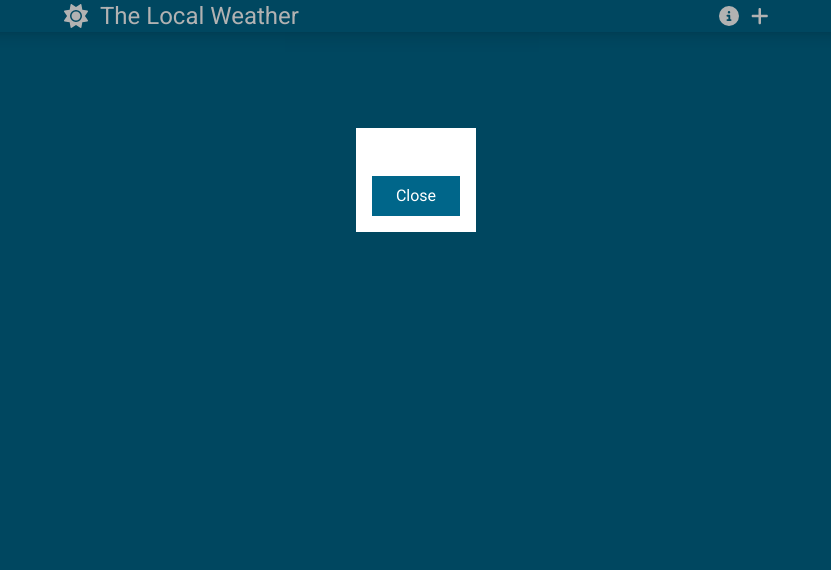
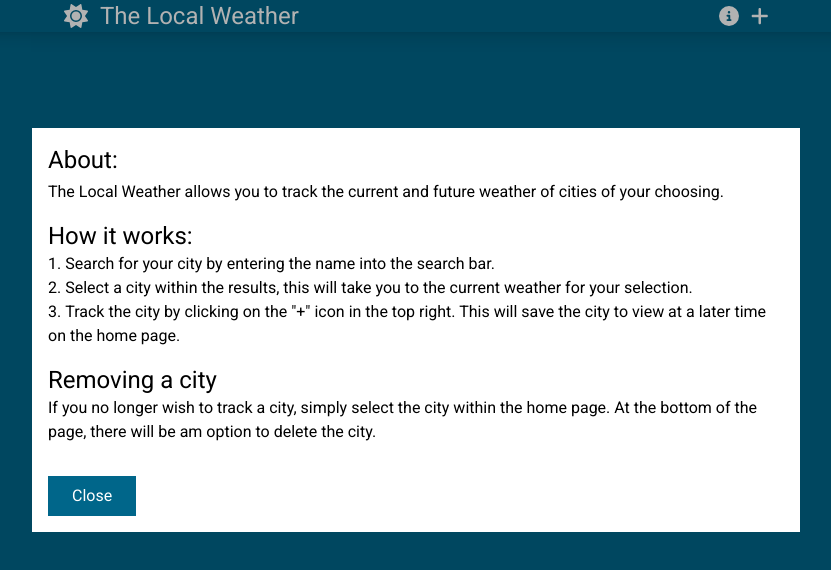
Before and after one commit to LaupWing/NetNinja-Weather-App-Build-Vue-3-Tailwind-, a Vue app: page / in a window 1280 px wide. Shown: the top 570 px of the page, without its empty margins (224-1055 px from the left). Built offline with nearby package versions, Linux system fonts and the light colour scheme.

Commit message:
base modal content in sitenavt

```diff
--- a/src/components/SiteNavigation.vue
+++ b/src/components/SiteNavigation.vue
@@ -11,10 +11,43 @@
          </router-link>
 
          <div class="flex gap-3 flex-1 justify-end">
-            <font-awesome-icon icon="fa-solid fa-circle-info" class="text-xl hover:text-weather-secondary duration-150 cursor-pointer"/>
-            <font-awesome-icon icon="fa-solid fa-plus" class="text-xl hover:text-weather-secondary duration-150 cursor-pointer"/>
+            <font-awesome-icon icon="fa-solid fa-circle-info"
+               class="text-xl hover:text-weather-secondary duration-150 cursor-pointer" />
+            <font-awesome-icon icon="fa-solid fa-plus"
+               class="text-xl hover:text-weather-secondary duration-150 cursor-pointer" />
          </div>
-         <BaseModal/>
+         <BaseModal>
+            <div class="text-black">
+               <h1 class="text-2xl mb-1">About:</h1>
+               <p class="mb-4">
+                  The Local Weather allows you to track the current and
+                  future weather of cities of your choosing.
+               </p>
+               <h2 class="text-2xl">How it works:</h2>
+               <ol class="list-decimal list-inside mb-4">
+                  <li>
+                     Search for your city by entering the name into the
+                     search bar.
+                  </li>
+                  <li>
+                     Select a city within the results, this will take
+                     you to the current weather for your selection.
+                  </li>
+                  <li>
+                     Track the city by clicking on the "+" icon in the
+                     top right. This will save the city to view at a
+                     later time on the home page.
+                  </li>
+               </ol>
+
+               <h2 class="text-2xl">Removing a city</h2>
+               <p>
+                  If you no longer wish to track a city, simply select
+                  the city within the home page. At the bottom of the
+                  page, there will be am option to delete the city.
+               </p>
+            </div>
+         </BaseModal>
       </nav>
    </header>
 </template>
```
